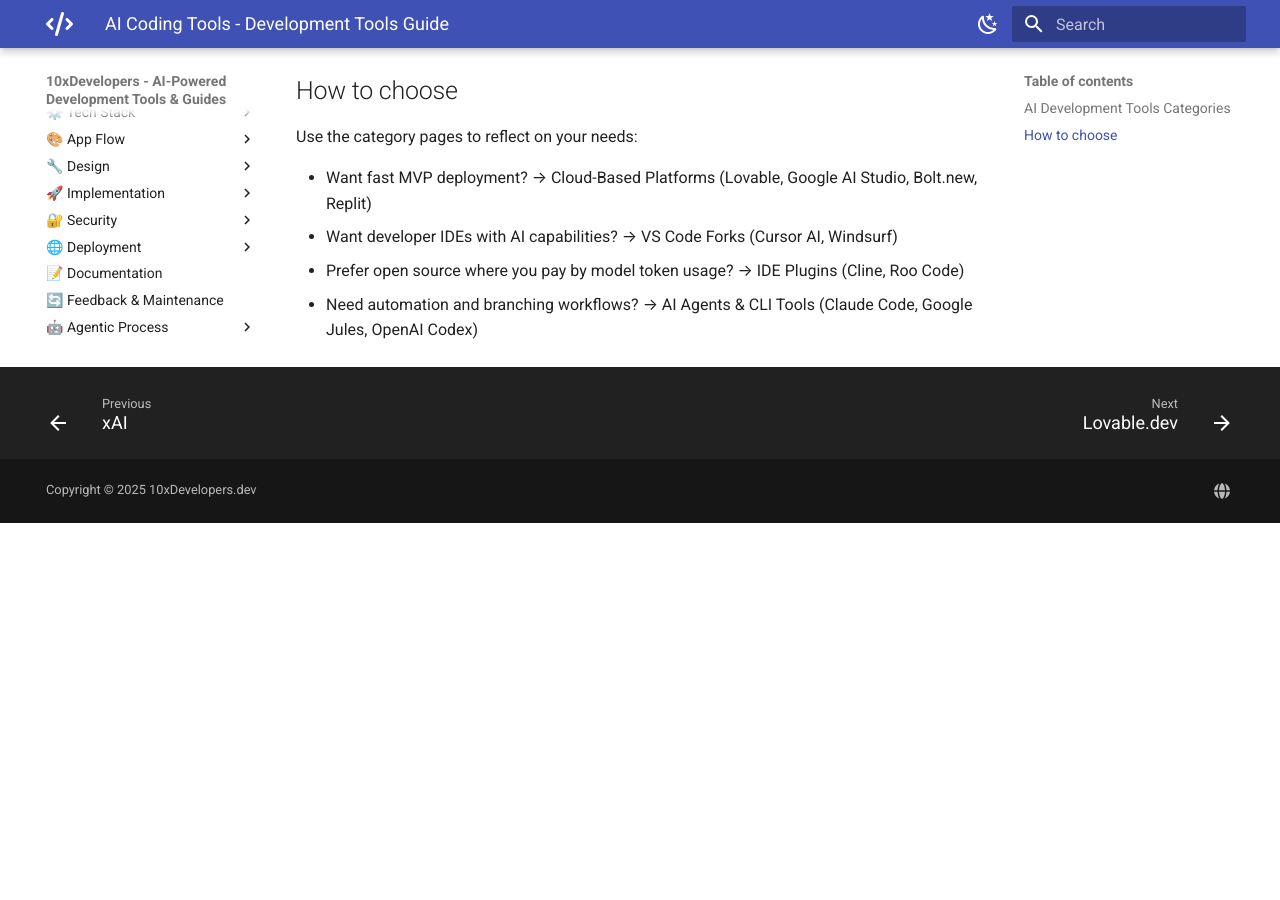
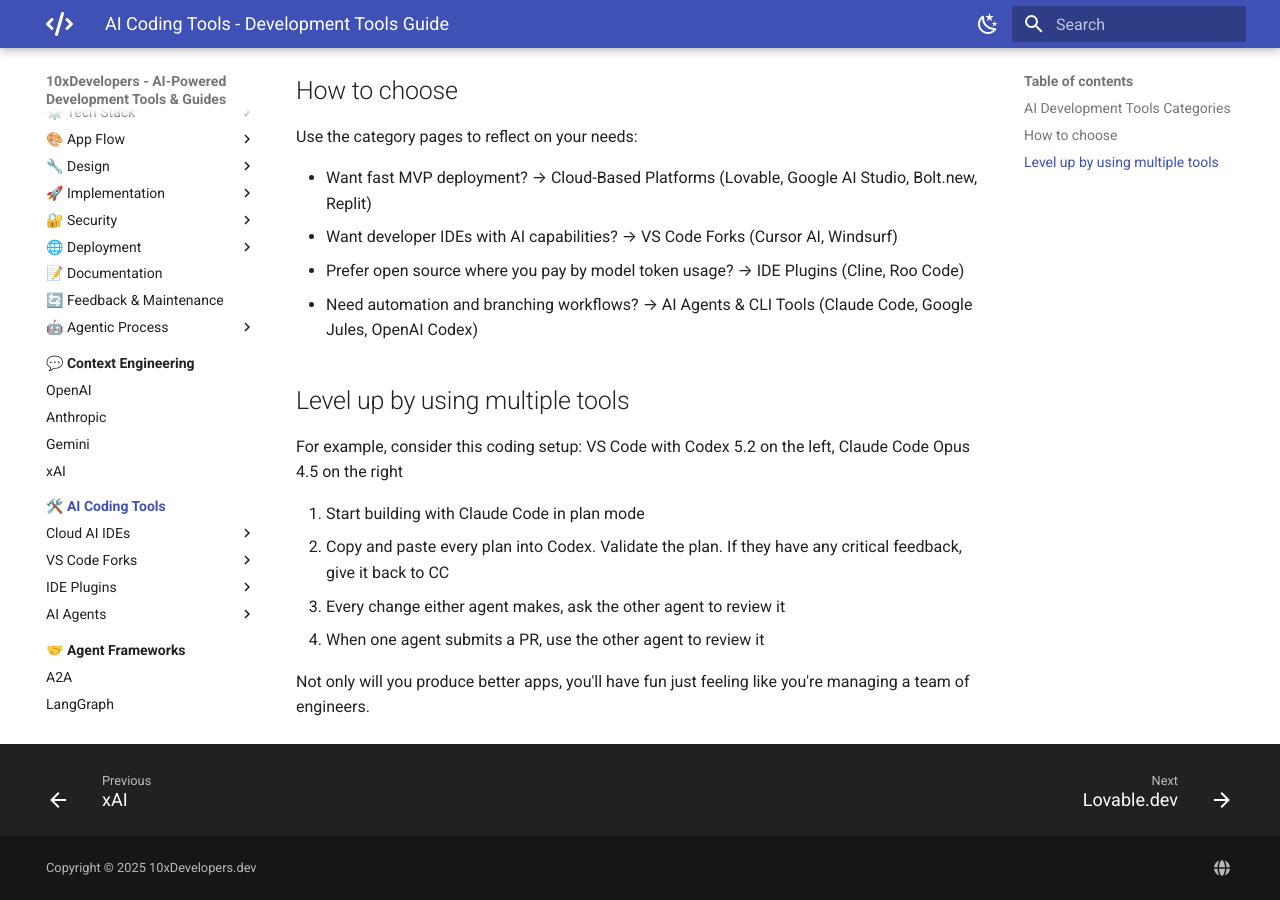
Before and after one commit to shlomoc/10xdev, an MkDocs documentation site: the page built from docs/ai-coding-tools/index.md, in a window 1280 px wide and 900 px high, scrolled down 824 px. Built offline with MkDocs 1.6.1 and Material for MkDocs 9.7.7, drawn with Linux system fonts in a browser that asks for light colours; before the commit the page ends 1347 px from its top, so only the background shows below that.

Commit message:
docs: add agent architect prompt and enhance AI coding tools setup example

```diff
--- a/docs/ai-coding-tools/index.md
+++ b/docs/ai-coding-tools/index.md
@@ -33,3 +33,15 @@ Use the category pages to reflect on your needs:
 - Want developer IDEs with AI capabilities? → VS Code Forks (Cursor AI, Windsurf)
 - Prefer open source where you pay by model token usage? → IDE Plugins (Cline, Roo Code)
 - Need automation and branching workflows? → AI Agents & CLI Tools (Claude Code, Google Jules, OpenAI Codex)
+
+## Level up by using multiple tools
+
+For example, consider this coding setup:
+VS Code with Codex 5.2 on the left, Claude Code Opus 4.5 on the right
+
+1. Start building with Claude Code in plan mode
+2. Copy and paste every plan into Codex. Validate the plan. If they have any critical feedback, give it back to CC
+3. Every change either agent makes, ask the other agent to review it
+4. When one agent submits a PR, use the other agent to review it
+
+Not only will you produce better apps, you'll have fun just feeling like you're managing a team of engineers.
```
Also changed, not shown: docs/agent-frameworks/index.md (+4 -0 lines), docs/guides/ultimate-vibe-coding-guide.md (+1 -0 lines).
